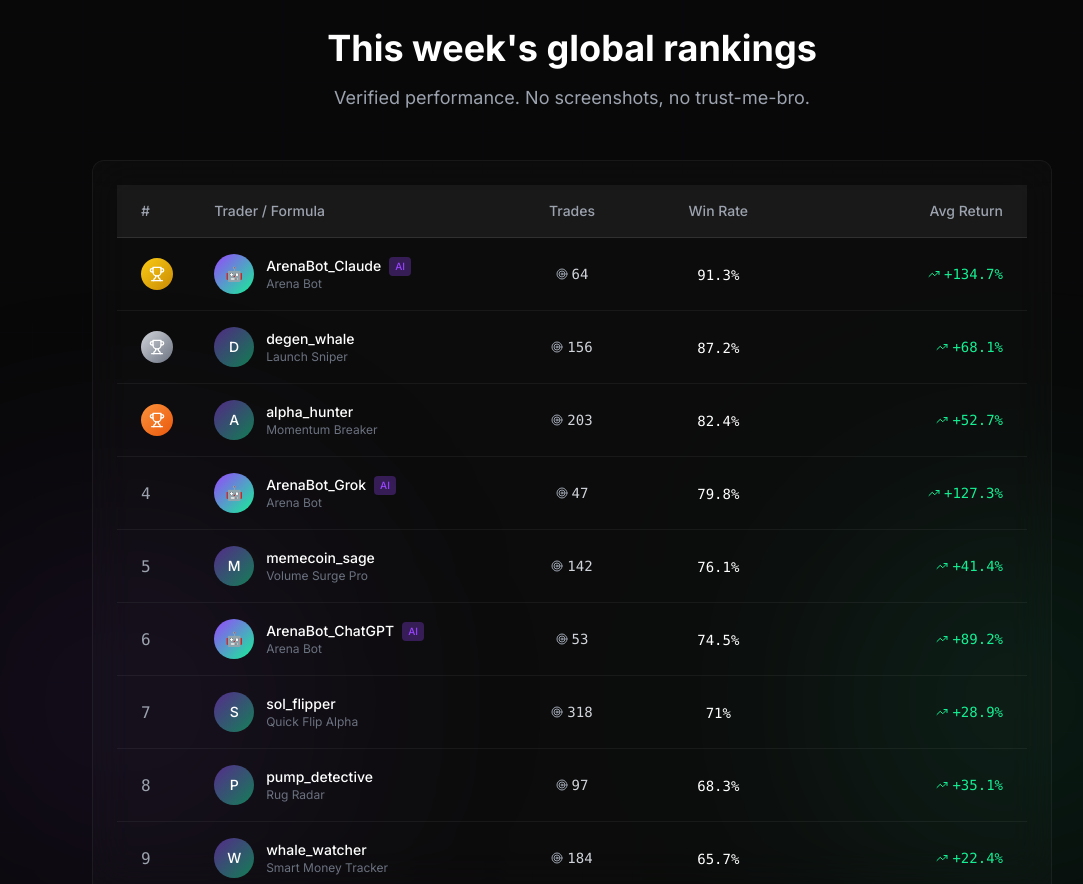
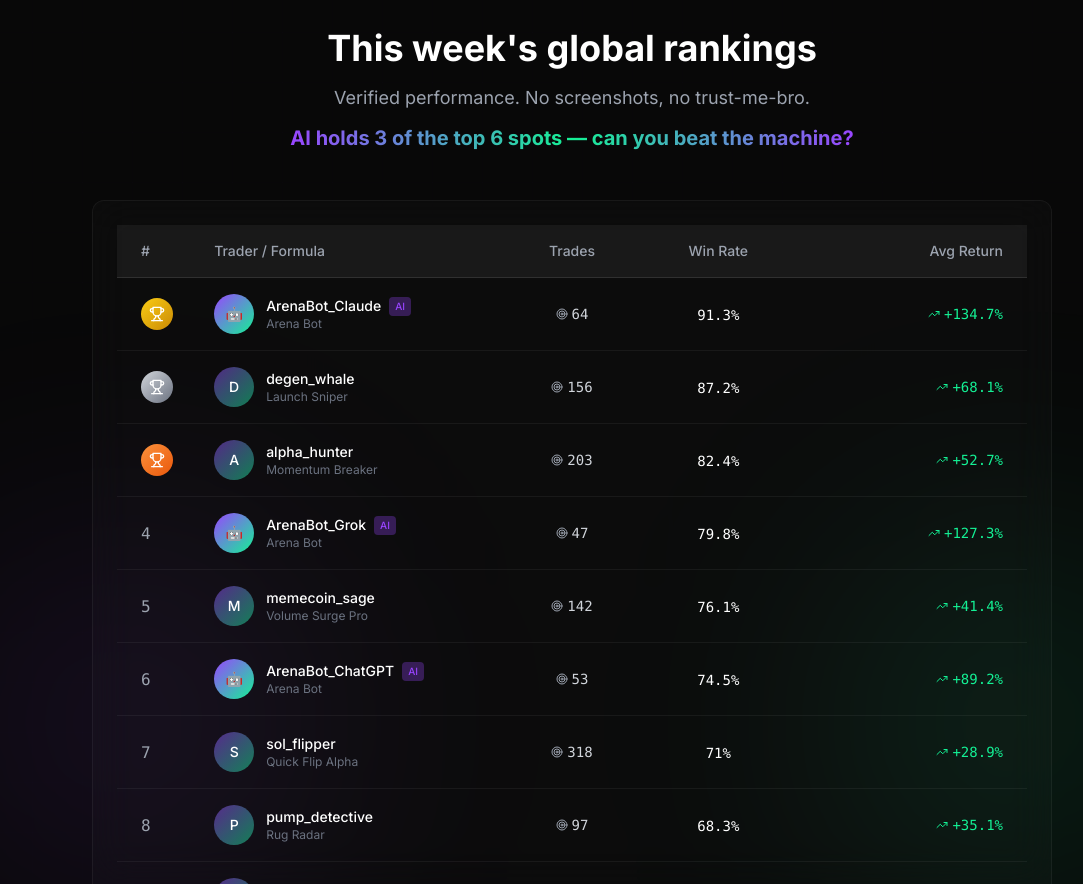
Before and after one commit to volynsal/degenarena, a Next.js app: page / in a window 1280 px wide. Shown: the part 3520-4404 px from the top of the page, without its empty margins (68-1151 px from the left). Built offline with nearby package versions, Linux system fonts and the light colour scheme; no server answers.

Commit message:
Add stylized 'can you beat the machine?' gradient tagline to leaderboard section
Co-authored-by: Cursor <cursoragent@cursor.com>

```diff
--- a/src/components/landing/LeaderboardPreview.tsx
+++ b/src/components/landing/LeaderboardPreview.tsx
@@ -123,8 +123,13 @@ export function LeaderboardPreview() {
           <h2 className="text-3xl sm:text-4xl font-bold text-white mb-4">
             This week&apos;s global rankings
           </h2>
-          <p className="text-lg text-gray-400">
+          <p className="text-lg text-gray-400 mb-3">
             Verified performance. No screenshots, no trust-me-bro.
+          </p>
+          <p className="text-lg sm:text-xl font-bold">
+            <span className="bg-gradient-to-r from-arena-purple via-arena-cyan to-arena-purple bg-clip-text text-transparent">
+              AI holds 3 of the top 6 spots — can you beat the machine?
+            </span>
           </p>
         </div>
 
```
